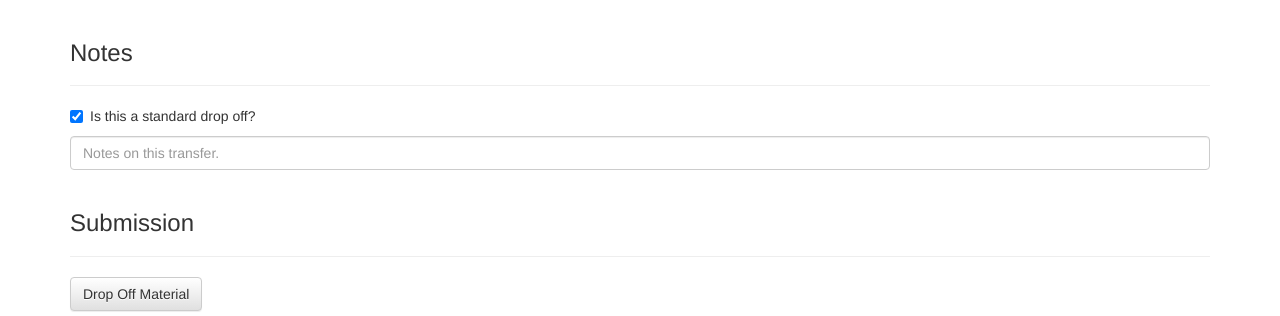
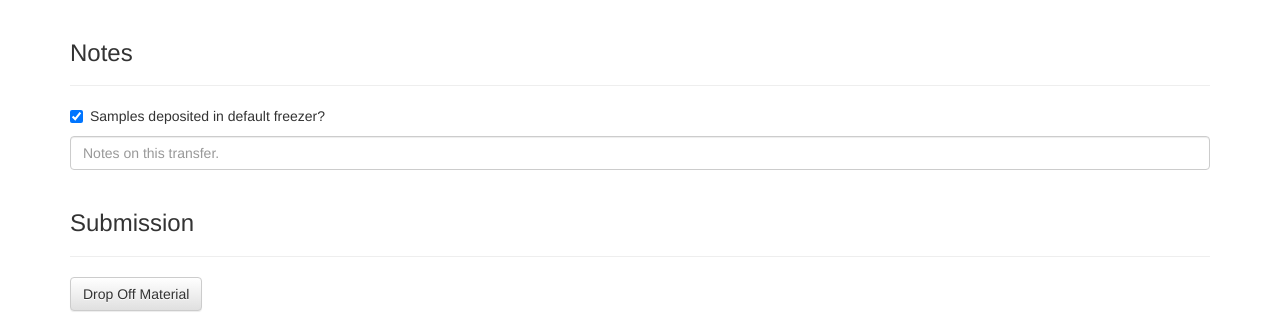
Before and after one commit to keeklund-zz/transport, a Python web app: template transport/templates/dropoff.html in a window 1280 px wide. Shown: the part 185-501 px from the top of the page. Run offline with Jinja, Linux system fonts and the light colour scheme; the template is opened without the code that fills it, so the values that code supplies are empty; some libraries are stand-ins or nearby versions.

Commit message:
more clear description in standard dropoff

```diff
--- a/transport/templates/dropoff.html
+++ b/transport/templates/dropoff.html
@@ -26,7 +26,7 @@
   </div>
   <div class="checkbox">
     <label>
-      <input type="checkbox" id="standard_drop_off" name="standard_drop_off" checked />Is this a standard drop off?
+      <input type="checkbox" id="standard_drop_off" name="standard_drop_off" checked />Samples deposited in default freezer?
     </label>
   </div>
   <input type="text-area" name="notes" class="form-control" placeholder="Notes on this transfer." />
```
